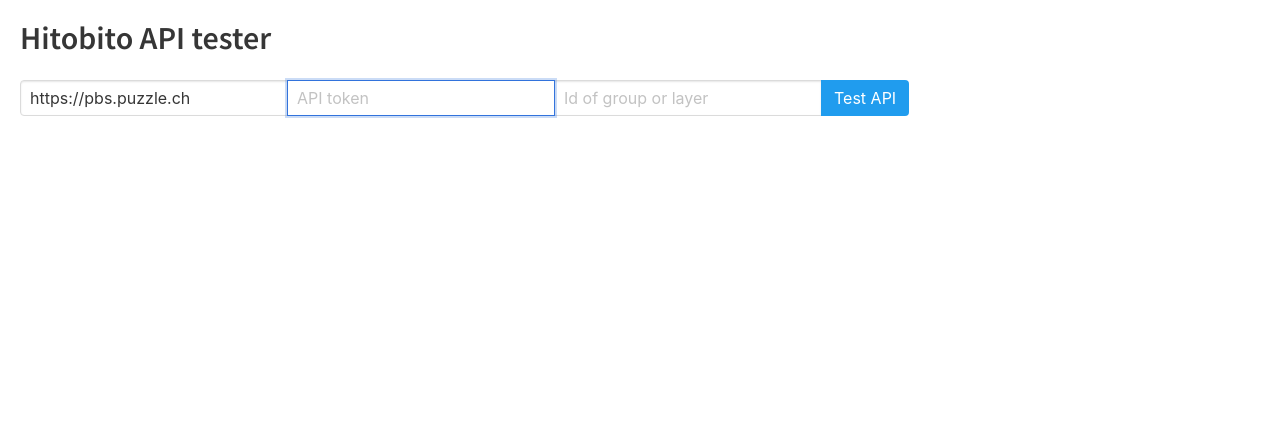
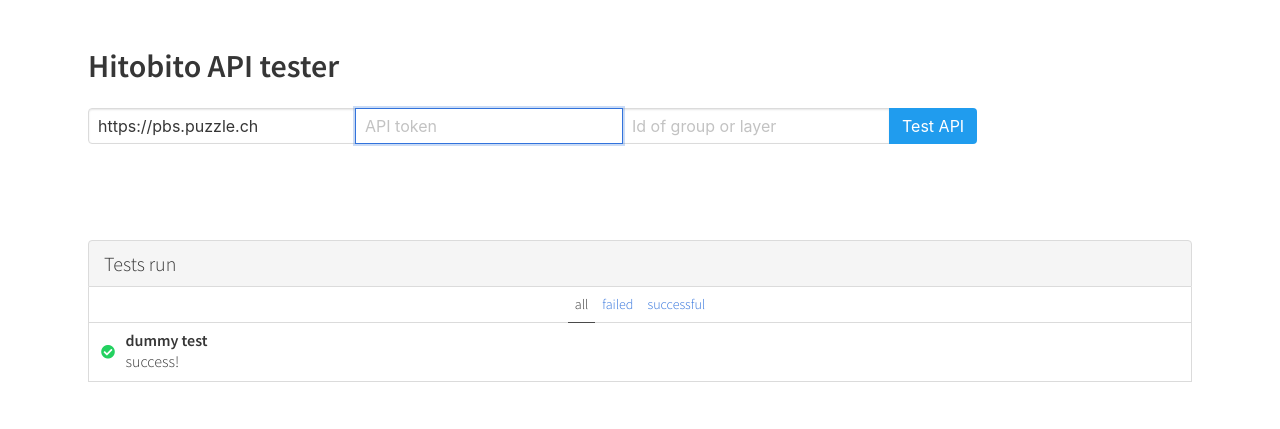
Before and after one commit to carlobeltrame/hitobito-api-checks, a PHP site: page / in a window 1280 px wide. Shown: the top 429 px of the page. Run offline with PHP 8.4, Linux system fonts and the light colour scheme; some libraries are stand-ins or nearby versions.

Commit message:
Add dummy test to establish framework for tests

```diff
--- /dev/null
+++ b/BaseTest.php
@@ -0,0 +1,44 @@
+<?php
+
+abstract class BaseTest {
+
+  protected $url;
+  protected $token;
+  protected $groupId;
+  protected $success = true;
+
+  public function __construct($url, $token, $tokenGroupId) {
+    $this->url = $url;
+    $this->token = $token;
+    $this->groupId = $tokenGroupId;
+  }
+
+  public function __invoke() {
+    echo '<a class="panel-block">';
+    if ($this->is_success()) {
+      echo '<span class="panel-icon has-text-success"><i class="fas fa-check-circle"></i></span>';
+    } else {
+      echo '<span class="panel-icon has-text-danger"><i class="fas fa-times-circle"></i></span>';
+    }
+    echo '<div>';
+    echo '<div class="title is-6">' . $this->get_name() . '</div>';
+
+    $this->render();
+
+    echo '</div></a>';
+  }
+
+  public abstract function get_name();
+
+  public function is_success() {
+    return $this->success;
+  }
+
+  public abstract function render();
+
+  protected function do_get_request($path) {
+    // TODO implement HTTP call
+    return null;
+  }
+
+}
--- a/index.php
+++ b/index.php
@@ -2,13 +2,18 @@
 <html lang="en">
 <head>
   <meta charset="utf-8">
-  <title>title</title>
-  <link rel="stylesheet" href="https://cdnjs.cloudflare.com/ajax/libs/bulma/0.7.2/css/bulma.css" integrity="sha256-dMQYvN6BU9M4mHK94P22cZ4dPGTSGOVP41yVXvXatws=" crossorigin="anonymous" />
+  <title>hitobito API tester</title>
+  <link rel="stylesheet" href="https://cdnjs.cloudflare.com/ajax/libs/bulma/0.7.2/css/bulma.css"
+        integrity="sha256-dMQYvN6BU9M4mHK94P22cZ4dPGTSGOVP41yVXvXatws=" crossorigin="anonymous" />
+  <link rel="stylesheet" href="https://use.fontawesome.com/releases/v5.5.0/css/solid.css"
+        integrity="sha384-rdyFrfAIC05c5ph7BKz3l5NG5yEottvO/DQ0dCrwD8gzeQDjYBHNr1ucUpQuljos" crossorigin="anonymous">
+  <link rel="stylesheet" href="https://use.fontawesome.com/releases/v5.5.0/css/fontawesome.css"
+        integrity="sha384-u5J7JghGz0qUrmEsWzBQkfvc8nK3fUT7DCaQzNQ+q4oEXhGSx+P2OqjWsfIRB8QT" crossorigin="anonymous">
   <style>
     @import url('https://fonts.googleapis.com/css?family=Source+Sans+Pro:200,300,600,300italic');
+
     body {
       font-family: "Source Sans Pro", BlinkMacSystemFont, -apple-system, "Segoe UI", "Roboto", "Oxygen", "Ubuntu", "Cantarell", "Fira Sans", "Droid Sans", "Helvetica Neue", "Helvetica", "Arial", sans-serif;
-      padding: 20px;
     }
   </style>
 </head>
@@ -18,15 +23,29 @@
   return filter_input(INPUT_GET, $paramName) ?: '';
 };
 
+require_once 'BaseTest.php';
+
+$getDirClasses = function ($dir) {
+  $predeclaredClasses = get_declared_classes();
+  $i = new FileSystemIterator($dir, FileSystemIterator::SKIP_DOTS);
+  foreach ($i as $f) {
+    require_once $f->getPathname();
+  }
+  return array_diff(get_declared_classes(), $predeclaredClasses);
+};
+
 $hitobitoUrl = $getParam('hitobitoUrl');
 $apiToken = $getParam('apiToken');
 $groupId = $getParam('groupId');
 ?>
+<div class="container">
+  <div class="section">
     <header class="title">Hitobito API tester</header>
     <form method="GET">
       <div class="field has-addons">
         <div class="control">
-      <input class="input field" type="url" name="hitobitoUrl" value="<?=$hitobitoUrl ?: 'https://pbs.puzzle.ch'?>" required />
+          <input class="input field" type="url" name="hitobitoUrl"
+                 value="<?= $hitobitoUrl ?: 'https://pbs.puzzle.ch' ?>" required />
         </div>
         <div class="control">
           <input class="input field" type="text" name="apiToken" placeholder="API token" autofocus required />
@@ -39,7 +58,26 @@
         </div>
       </div>
     </form>
+  </div>
+  <div class="section">
+    <section class="panel">
+      <p class="panel-heading">
+        Tests run
+      </p>
+      <p class="panel-tabs">
+        <a class="is-active">all</a>
+        <a>failed</a>
+        <a>successful</a>
+      </p>
       <?php
+      foreach ($getDirClasses('tests') as $testClass) {
+        /** @var BaseTest $testClass */
+        $testClass = new $testClass($hitobitoUrl, $apiToken, $groupId);
+        $testClass();
+      }
       ?>
+    </section>
+  </div>
+</div>
 </body>
 </html>
--- /dev/null
+++ b/tests/DummyTest.php
@@ -0,0 +1,18 @@
+<?php
+
+class DummyTest extends BaseTest {
+
+  public function __construct($url, $token, $tokenGroupId) {
+    parent::__construct($url, $token, $tokenGroupId);
+
+    $this->success = ($this->do_get_request('/groups') === null);
+  }
+
+  public function get_name() {
+    return 'dummy test';
+  }
+
+  public function render() {
+    echo 'success!';
+  }
+}
```
Lines whose indentation alone changed are shown as unchanged.
